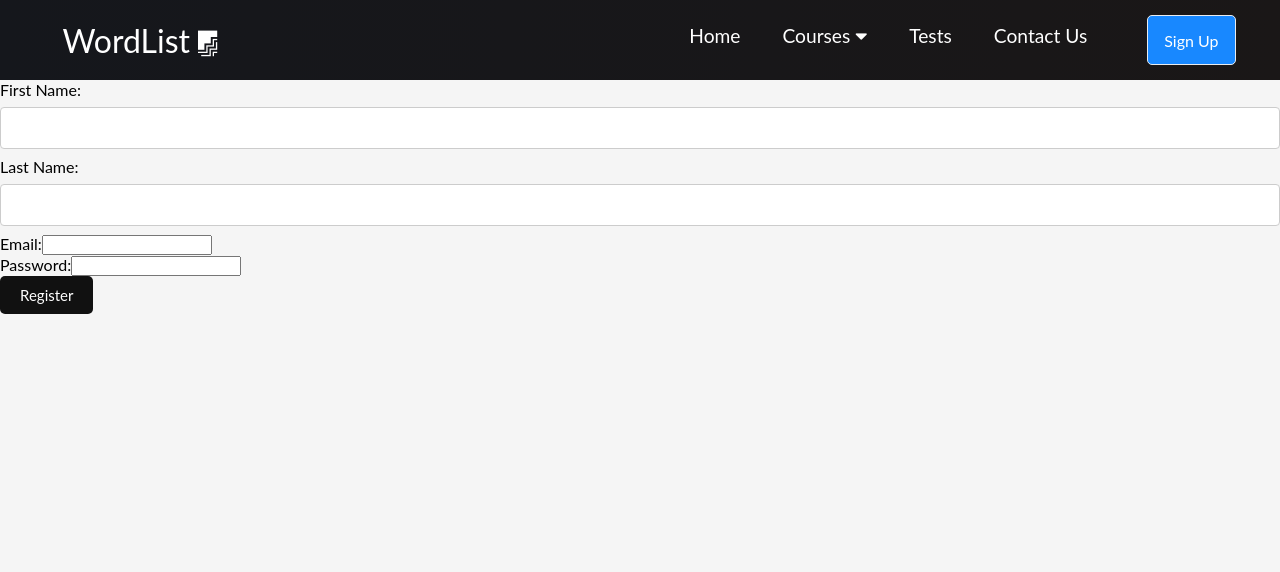
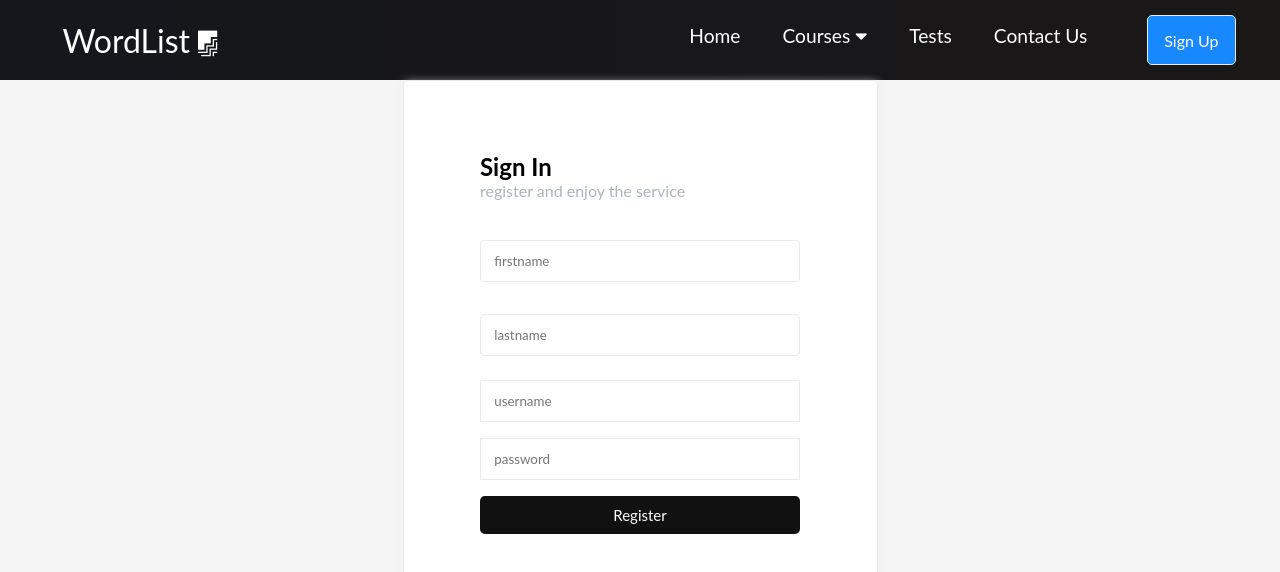
Before and after one commit to PolinaAleksandrova/wordList-front, a React (Create React App) app: page /register in a window 1280 px wide. Shown: the top 572 px of the page. Built offline with nearby package versions, Linux system fonts and the light colour scheme.

Commit message:
registration form created

```diff
--- a/src/components/pages/Authorization/Register.js
+++ b/src/components/pages/Authorization/Register.js
@@ -1,6 +1,8 @@
 import axios from 'axios';
 import { useState } from 'react';
 import React from 'react';
+import { useForm } from 'react-hook-form';
+import "./AuthForm.css"
 function RegisterForm() {
   const [formData, setFormData] = useState({
     firstname: '',
@@ -24,32 +26,30 @@ function RegisterForm() {
       console.error(error);
     }
   }
+  const { register,  watch, formState: { errors } } = useForm()
+  const onSubmit = data => console.log(data);
+  return (
+    <section>
+    <div className="register">
+            <div className="col-1">
+                <h2>Sign In</h2>
+                <span>register and enjoy the service</span>
+    <form id='form' className='flex flex-col' onSubmit={handleSubmit}>
+    <input type="text" {...register("firstname")} value={formData.firstname} onChange={handleChange} placeholder='firstname' />
+    <input type="text" {...register("lastname")} value={formData.lastname} onChange={handleChange} placeholder='lastname' />
+      <input type="email" {...register("email")} value={formData.email} onChange={handleChange} placeholder='username' />
+                    <input type="password" {...register("password")} value={formData.password} onChange={handleChange} placeholder='password' />
 
-  return (
-    <form onSubmit={handleSubmit}>
-      <label>
-        First Name:
-        <input type="text" name="firstname" value={formData.firstname} onChange={handleChange} />
-      </label>
-      <br />
-      <label>
-        Last Name:
-        <input type="text" name="lastname" value={formData.lastname} onChange={handleChange} />
-      </label>
-      <br />
-      <label>
-        Email:
-        <input type="email" name="email" value={formData.email} onChange={handleChange} />
-      </label>
-      <br />
-      <label>
-        Password:
-        <input type="password" name="password" value={formData.password} onChange={handleChange} />
-      </label>
-      <br />
-      <button type="submit">Register</button>
+                    {errors.email?.type === "required" && "Mobile Number is required"}
+                    {errors.password?.type === "maxLength" && "Max Length Exceed"}
+                    <button type="submit">Register</button>
+
     </form>
+    </div>
+    </div>
+    </section>
   );
 }
 
+
 export default RegisterForm;
```
